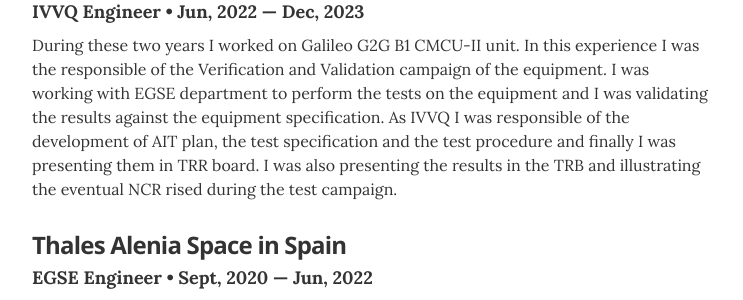
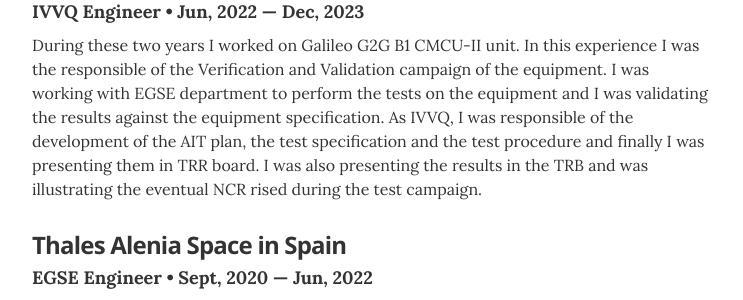
Before and after one commit to Edov95/edov95.github.io, a Jekyll site: the page built from index.html, in a window 1280 px wide. Shown: the part 679-979 px from the top of the page, without its empty margins (268-1011 px from the left). Built offline with Jekyll 4.4.1, drawn with Linux system fonts in a browser that asks for light colours.

Commit message:
Correct typo

```diff
--- a/_data/experience.yml
+++ b/_data/experience.yml
@@ -9,7 +9,7 @@
 - company: Thales Alenia Space in Spain
   position: IVVQ Engineer
   duration:  Jun, 2022 &mdash; Dec, 2023
-  summary: During these two years I worked on Galileo G2G B1 CMCU-II unit. In this experience I was the responsible of the Verification and Validation campaign of the equipment. I was working with EGSE department to perform the tests on the equipment and I was validating the results against the equipment specification. As IVVQ I was responsible of the development of AIT plan, the test specification and the test procedure and finally I was presenting them in TRR board. I was also presenting the results in the TRB and illustrating the eventual NCR rised during the test campaign.
+  summary: During these two years I worked on Galileo G2G B1 CMCU-II unit. In this experience I was the responsible of the Verification and Validation campaign of the equipment. I was working with EGSE department to perform the tests on the equipment and I was validating the results against the equipment specification. As IVVQ, I was responsible of the development of the AIT plan, the test specification and the test procedure and finally I was presenting them in TRR board. I was also presenting the results in the TRB and was illustrating the eventual NCR rised during the test campaign.
 
 # Communications Coordinator
 - company: Thales Alenia Space in Spain
```
